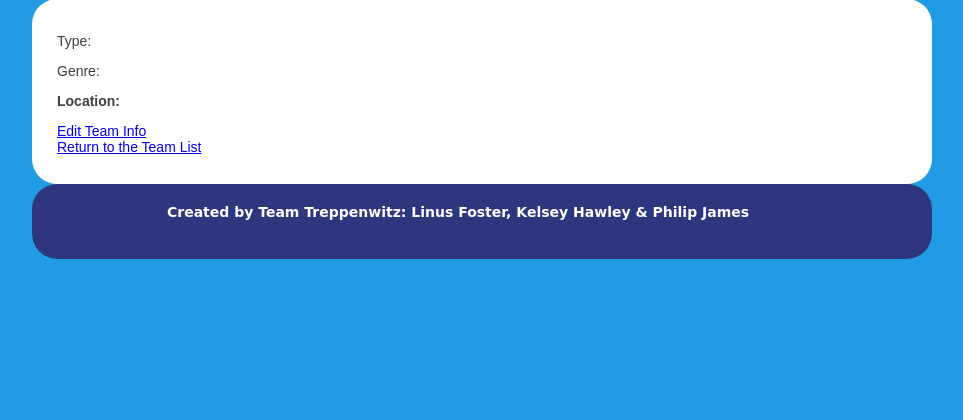
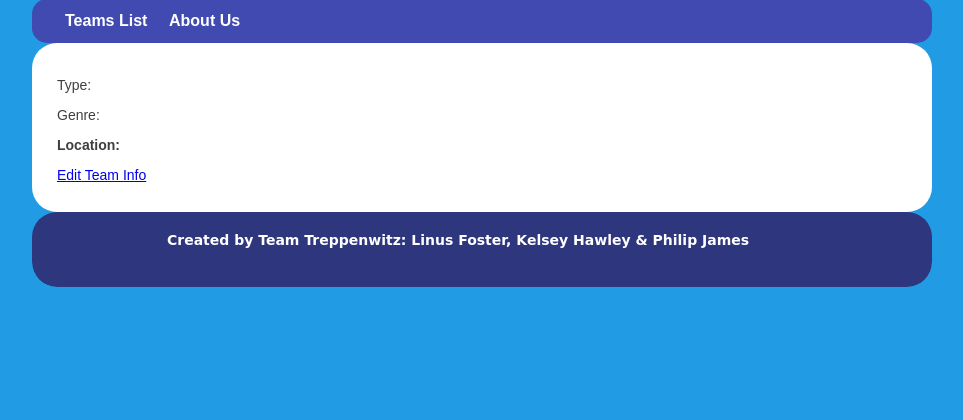
Before and after one commit to phildini/ITH-Server, a Django app: template templates/teams/detail.html in a window 1280 px wide. Shown: the part 109-529 px from the top of the page, without its empty margins (158-1121 px from the left). Run offline with Django 3.2, Linux system fonts and the light colour scheme; the template is opened without the code that fills it, so the values that code supplies are empty.

Commit message:
Updates. I don't even remeber, really.

```diff
--- a/teams/models.py
+++ b/teams/models.py
@@ -1,6 +1,8 @@
 from django.db import models
+from django.contrib.auth.models import User
 
 class Team(models.Model):
+	#owner = models.ForeignKey(User)
 	team_name = models.CharField(max_length=200)
 	creation_date = models.DateTimeField('date created')
 	genre = models.CharField(max_length=100)
--- a/teams/static/teams.css
+++ b/teams/static/teams.css
@@ -43,6 +46,24 @@ body{
 	font-family:"Comic Sans MS";
 	font-size: 44px;
 	margin: 20px 30px;
+}
+.menu_block{
+	padding-left: 30px;
+	padding-bottom: 10px;
+	padding-right: 30px;
+	padding-top: 10px;
+	background-color: #404ab1;
+	color:white;
+	border-radius:15px;
+}
+.menu_block a:link, a:hover, a:visited{
+	font-weight: bold;
+	text-decoration: none;
+	color: white;
+	font-family: sans-serif, "Lucida Grande", Verdana, Arial;
+}
+.menu_block table td{
+	width:100px;
 }
 .footer_block{
 	/*background-image:url(images/footer_banner.jpg);*/
--- a/teams/urls.py
+++ b/teams/urls.py
@@ -6,6 +6,7 @@ urlpatterns = patterns('teams.views',
 	url(r'^(?P<team_id>\d+)/$', 'detail'),
 	url(r'^(?P<team_id>\d+)/edit/$', 'edit'),
 	url(r'^add/$', 'add'),
+	url(r'^about/', 'about'),
 )
 
 urlpatterns += staticfiles_urlpatterns()
--- a/teams/views.py
+++ b/teams/views.py
@@ -171,3 +171,6 @@ def add(request):
         else:
                 form = TeamEdit()
         return render_to_response('teams/edit.html', {'form':form, 'team':t}, context_instance=RequestContext(request))
+
+def about(request):
+	return render_to_response('teams/about.html')
--- a/templates/teams.html
+++ b/templates/teams.html
@@ -9,6 +9,11 @@
 <body>
 	<div class="container">
 		<div class="header_block" onclick="javascript: window.location.href = 'http://www.insertteamhere.com';"><h1>Insert Team Here</h1></div>
+		<div class="menu_block">
+			<table>
+				<tr><td><a href="/teams/">Teams List</a></td><td><a href="/teams/about/">About Us</a></td></tr>
+			</table>
+		</div>
 		<div class="main">
 		{% block main %}{% endblock %}
 		</div>
--- a/templates/teams/detail.html
+++ b/templates/teams/detail.html
@@ -16,5 +16,4 @@
 {%if team.city and team.state%}, {%endif%}
 {%ifnotequal team.state 'None'%}{{team.state}}{%endifnotequal%}<br></p>
 <p><a href="/teams/{{team.id}}/edit">Edit Team Info</a><br>
-<a href="/teams/">Return to the Team List</a></p>
 {%endblock%}
--- a/urls.py
+++ b/urls.py
@@ -6,7 +6,7 @@ from django.conf.urls.defaults import patterns, include, url
 
 urlpatterns = patterns('',
     # Examples:
-    # url(r'^$', 'insertteamhere.views.home', name='home'),
+    url(r'^$', 'insertteamhere.views.home', name='home'),
     # url(r'^insertteamhere/', include('insertteamhere.foo.urls')),
 
     # Uncomment the admin/doc line below to enable admin documentation:
```
Also changed, not shown: other parts of teams/static/teams.css (+35 -0 lines), templates/index.html (deleted, +0 -13 lines), 4 other files.
